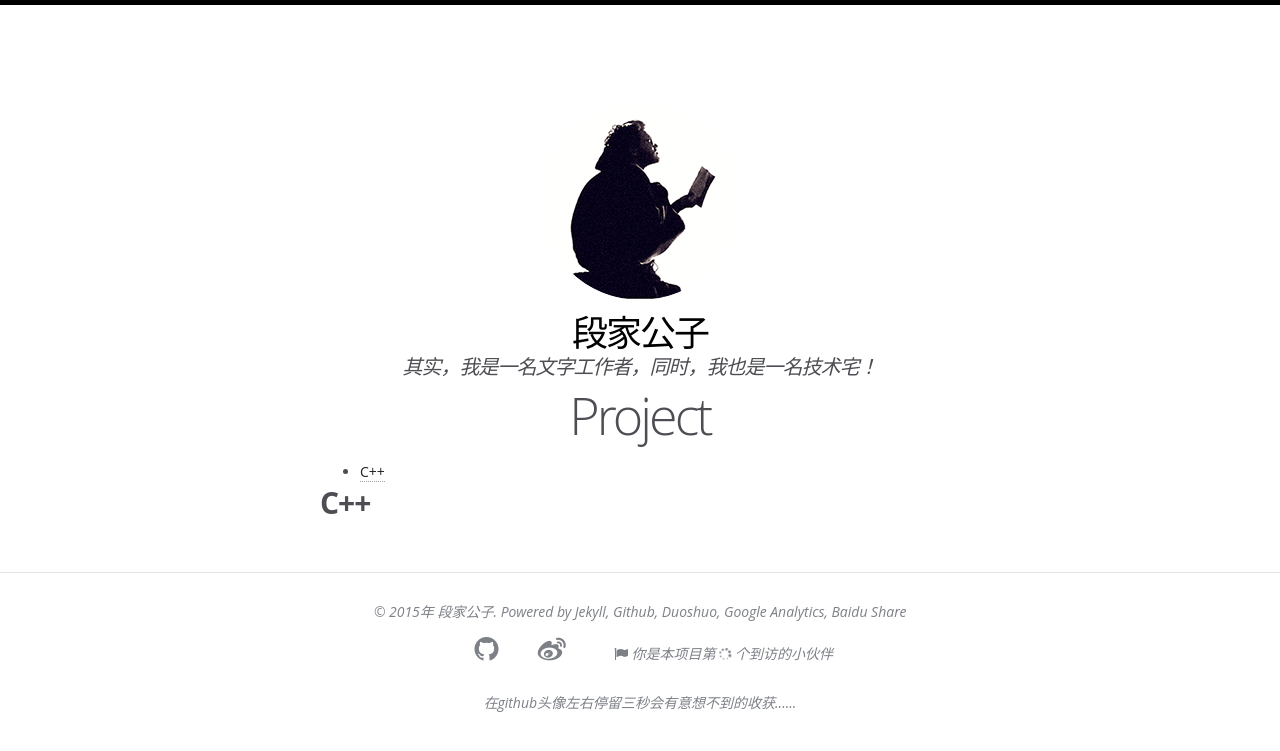
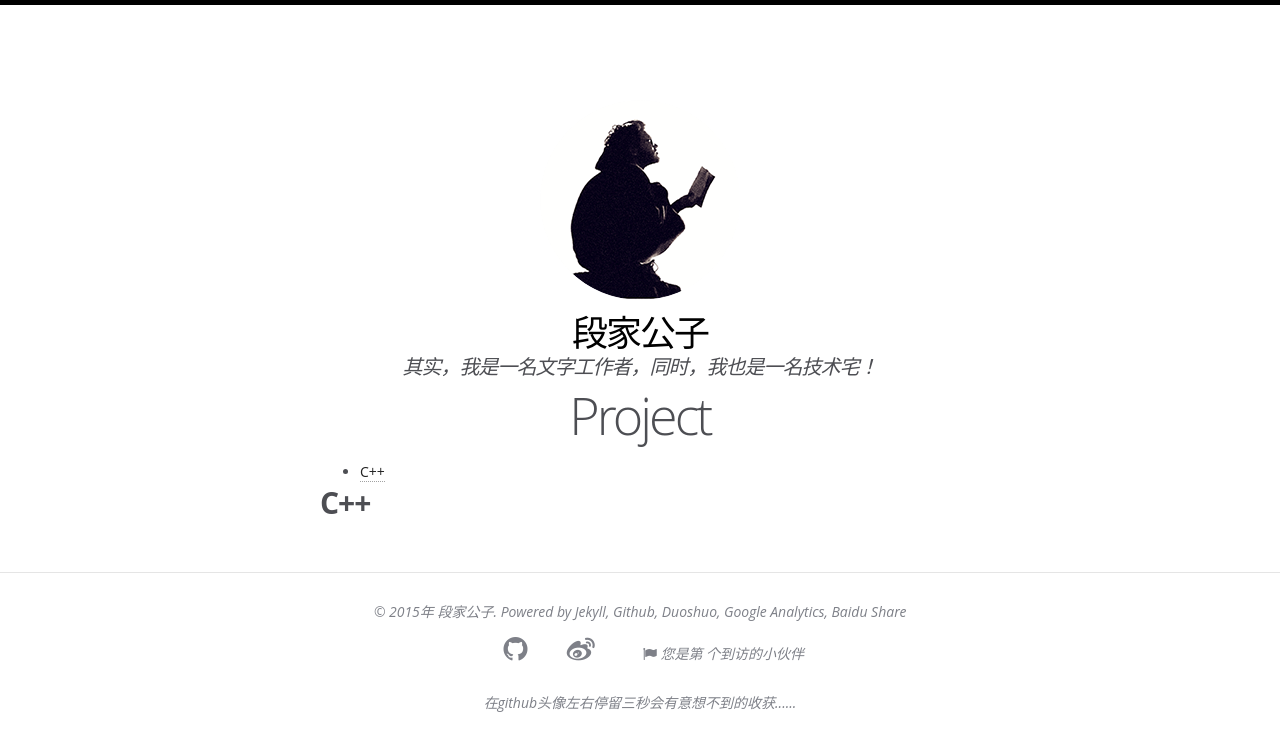
Before and after one commit to 1oscar/1oscar.github.io, a Jekyll site: the page project.html, which Jekyll copies as it is, in a window 1280 px wide. Shown: the top 751 px of the page. Built offline with Jekyll 4.4.1, drawn with Linux system fonts in a browser that asks for light colours; some web fonts are replaced; Markdown is read by kramdown in place of the engine named in the settings; comment, search, counter and statistics services are not loaded.

Commit message:
add 访问次数

```diff
--- a/project.html
+++ b/project.html
@@ -220,8 +220,8 @@
     </script>
     <span id="busuanzi_container_site_pv">
         <i class="fa fa-flag"></i>
-        你是本项目第<span id="busuanzi_value_site_pv"></span>
-        <i class="fa fa-spinner fa-spin"></i>
+        您是第<span id="busuanzi_value_site_pv"></span>
+
         个到访的小伙伴
       </span>
     <!-- 使用 http://ibruce.info/2015/04/04/busuanzi/ 统计访问次数-->
```
